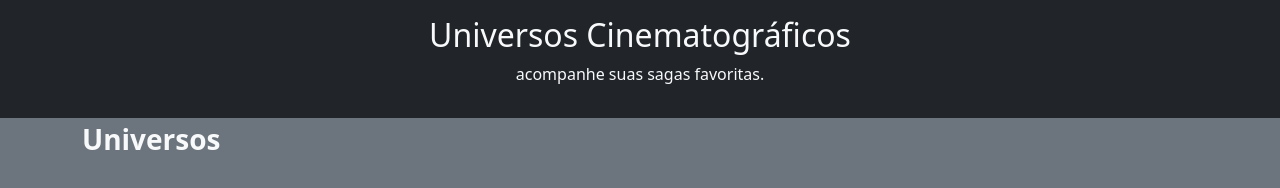
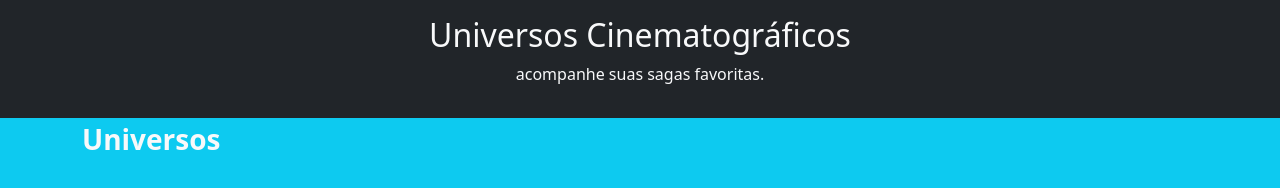
Before and after one commit to Carlos-Daniel-SS/FilmesAPI, a website: page index.html in a window 1280 px wide. Drawn offline with nearby package versions, Linux system fonts and the light colour scheme; no server answers.

Commit message:
update index.html

```diff
--- a/index.html
+++ b/index.html
@@ -9,7 +9,7 @@
         integrity="sha384-sRIl4kxILFvY47J16cr9ZwB07vP4J8+LH7qKQnuqkuIAvNWLzeN8tE5YBujZqJLB" crossorigin="anonymous">
 </head>
 
-<body class="bg bg-secondary">
+<body class="bg bg-info">
     <div class="container-fluid py-3 bg bg-dark text-light text-center">
         <h1 class="fs-2" id="titulo">Universos Cinematográficos</h1>
         <p id="descricao">acompanhe suas sagas favoritas.</p>
```
